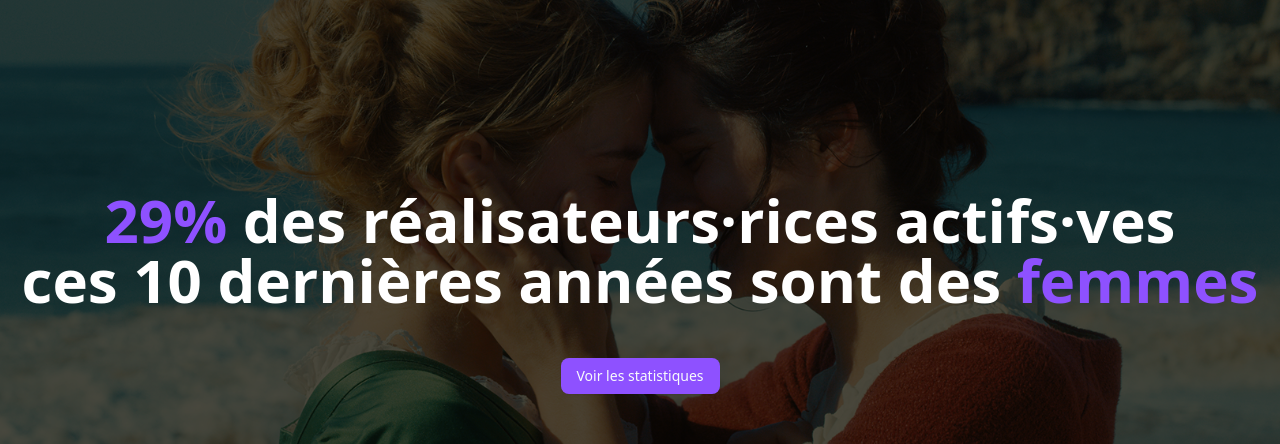
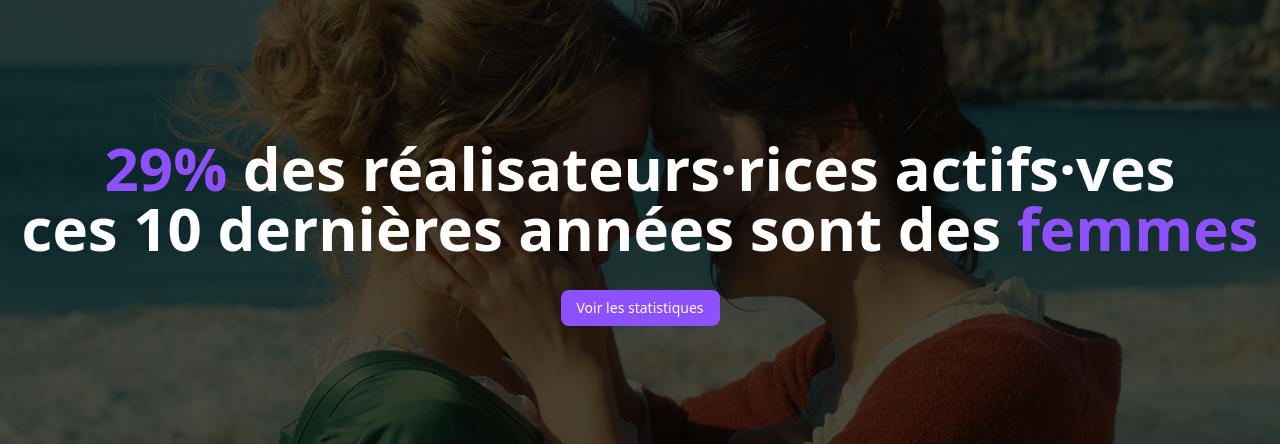
Before and after one commit to dataforgoodfr/13_reveler_inegalites_cinema, a Next.js app in the folder frontend/: page / in a window 1280 px wide. Shown: the part 168-612 px from the top of the page. Built offline with nearby package versions, Linux system fonts and the light colour scheme; no server answers.

Commit message:
[FIX] Texte de la home au centre

```diff
--- a/frontend/src/app/page.tsx
+++ b/frontend/src/app/page.tsx
@@ -13,13 +13,13 @@ export default function Home() {
         }
       ></div>
       <main className="container h-full mx-auto px-4 py-16 flex flex-col items-center justify-center text-center text-white">
-        <div className="animate-slide-up">
-          <div className="mt-30 mb-12">
+        <div className="animate-slide-up flex flex-col items-center gap-8">
+          <div>
             <span className="text-5xl md:text-6xl font-bold w-3/4">
               <span className="text-violet-500">29%</span>
               <span>
                 {" "}
-                des réalisateurs·rices actifs·ves
+                des réalisateurs·rices actifs·ves{" "}
                 <br className="hidden md:block" />
                 ces 10 dernières années sont des{" "}
               </span>
```
